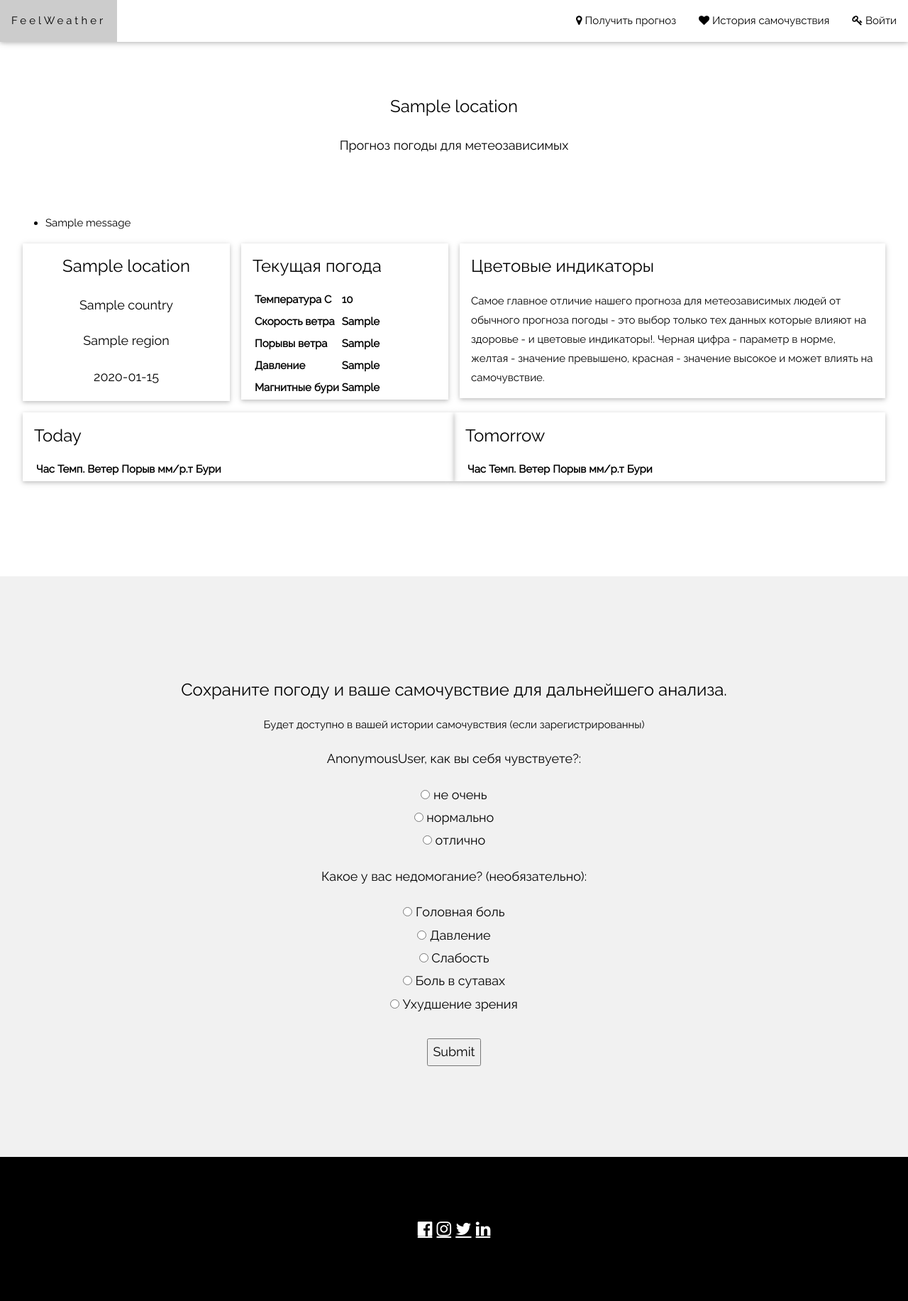
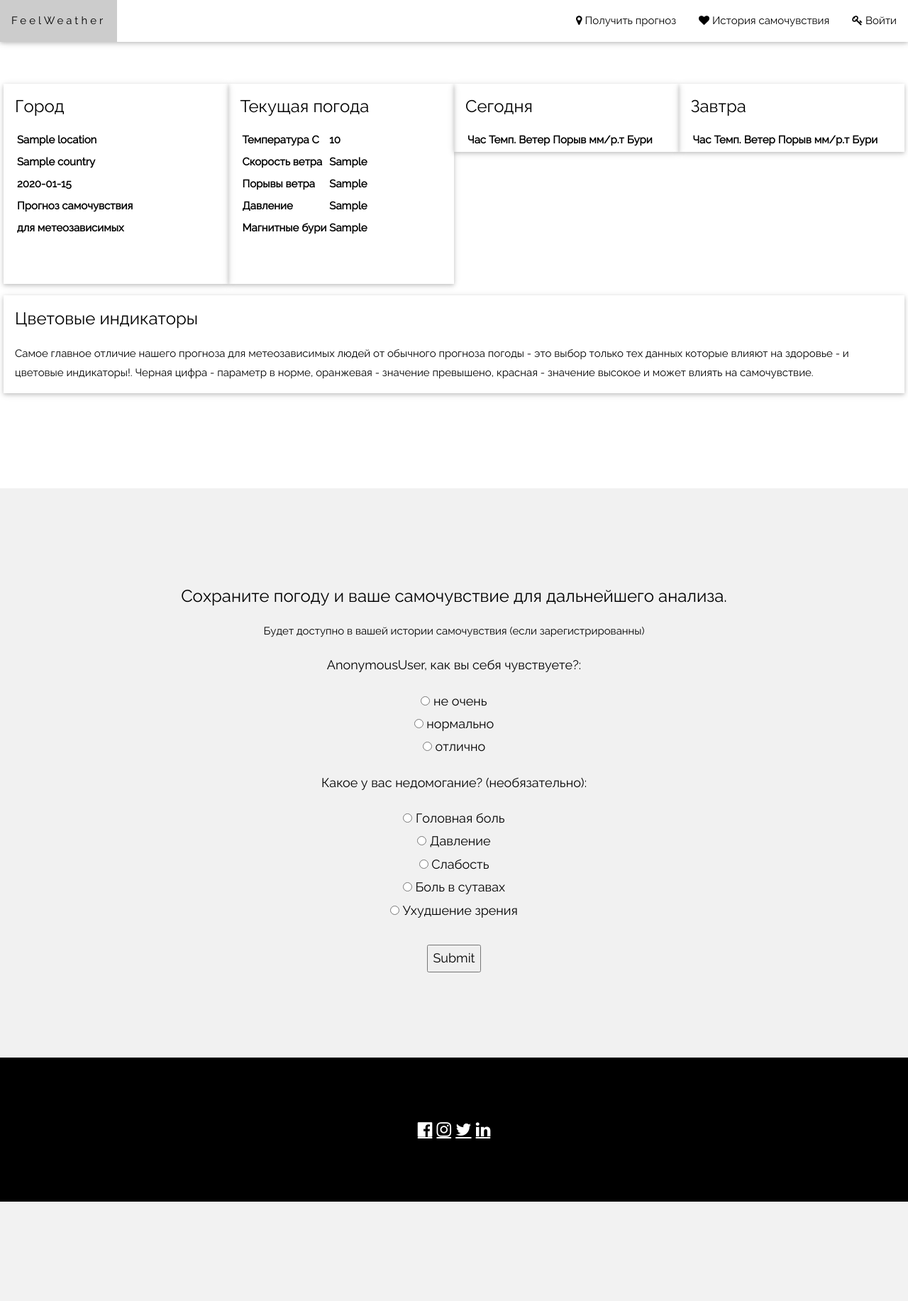
Before and after one commit to vetrof/WeatherForHuman, a Django app: template templates/getweather/get_forecast_1day.html in a window 1280 px wide. Shown: the whole page at 71% size. After the commit the page ends 1693 px from the top, so only its background shows below. Run offline with Django 4.2, Linux system fonts and the light colour scheme; the template is opened without the code that fills it: most values are stand-ins (such as "Sample title", 1, 10 or a date in 2020); one stand-in notice (Sample message) is shown; lists and menus that the app fills with data are empty.

Commit message:
Update get_forecast_1day.html

```diff
--- a/templates/getweather/get_forecast_1day.html
+++ b/templates/getweather/get_forecast_1day.html
@@ -1,7 +1,6 @@
 {% extends 'base.html' %}
 {% load static %}
 {% block content %}
-
 
 <style>
     th {
@@ -9,63 +8,62 @@
     }
     </style>
 
+<!-- main section -->
+<div class="w3-container" style="padding:118px 5px" id="team">
 
-
-
-<!-- current section -->
-<div class="w3-container" style="padding:118px 16px" id="team">
-  <h3 class="w3-center">{{location.name}}</h3>
-  <p class="w3-center w3-large">Прогноз погоды для метеозависимых</p>
-  <div class="w3-row-padding" style="margin-top:64px">
-
-
-                             {% if messages %}
-
-                            <ul class="messages">
-                            {% for message in messages %}
-                                     <li{% if message.tags %} class="{{ message.tags }}"{% endif %}>{{ message }}</li>
-                            {% endfor %}
-                            </ul>
-
-                             {% endif %}
-
-
-
+            <!-- Location section -------------------->
             <div class="w3-col l3 m6 w3-margin-bottom">
               <div class="w3-card">
-{#        <img src="/w3images/team1.jpg" alt="Jane" style="width:100%">#}
                 <div class="w3-container">
-{#          <h3>Location</h3>#}
-{#          <p class="w3-opacity">Art Director</p>#}
+                    <h3 class="w3-">Город</h3>
 
-            <h3 class="w3-center">{{location.name}}</h3>
-            <p class="w3-center w3-large">{{location.country}}</p>
-            <p class="w3-center w3-large">{{location.region}}</p>
-            <p class="w3-center w3-large">{{location.localtime}} </p>
-
-
-
+                    <table id="location">
+                            <tr>
+                                <th>{{location.name}}</th>
+                                <th> </th>
+                            </tr>
+                            <tr>
+                                <th>{{location.country}}</th>
+                                <th> </th>
+                            </tr>
+                            <tr>
+                                <th>{{location.localtime}}</th>
+                                <th> </th>
+                            </tr>
+                            <tr>
+                                <th>Прогноз самочувствия</th>
+                                <th> </th>
+                            </tr>
+                            <tr>
+                                <th>для метеозависимыx</th>
+                                <th> </th>
+                            </tr>
+                            <tr>
+                                <th>&nbsp;</th>
+                                <th> </th>
+                            </tr>
+                            <tr>
+                                <th>&nbsp;</th>
+                                <th> </th>
+                            </tr>
+                    </table>
 
                 </div>
               </div>
             </div>
 
-
-
-
+            <!-- Current section -------------------->
             <div class="w3-col l3 m6 w3-margin-bottom">
               <div class="w3-card">
-{#        <img src="/w3images/team2.jpg" alt="John" style="width:100%">#}
                 <div class="w3-container">
                   <h3>Текущая погода</h3>
-{#          <p class="w3-opacity">Location</p>#}
-
                    <table id="currenttable">
 
                                       <tr>
                                         <th>Температура С </th>
                                         <th>{{current.temp_c}}</th>
                                       </tr>
+
                                       <tr>
                                         <th>Скорость ветра </th>
                                         <th><a class="w3-{{ current.wind_alert }}">{{current.wind_kph}}</a></th>
@@ -80,52 +78,29 @@
                                         <th>Давление </th>
                                         <th><a class="w3-{{ current.pressure_alert }}">{{current.pressure_mm}}</a></th>
                                     </tr>
+
                                     <tr>
                                         <th>Магнитные бури </th>
                                         <th><a class="w3-{{ current.k_index_alert }}">{{current.k_index_current}}</a></th>
                                     </tr>
+                                    <tr>
+                                        <th>&nbsp;</th>
+                                        <th><a class="w3-"></a></th>
+                                    </tr>
+                                    <tr>
+                                        <th>&nbsp;</th>
+                                        <th><a class="w3-"></a></th>
+                                    </tr>
                             </table>
-
                 </div>
               </div>
             </div>
 
-
-<!-- Info section -->
-
-    <div class="w3-col  m6 w3-margin-bottom">
+            <!-- Forecast today section -------------------->
+            <div class="w3-col l3 m6 w3-margin-bottom">
               <div class="w3-card">
-{#        <img src="/w3images/team1.jpg" alt="Jane" style="width:100%">#}
                 <div class="w3-container">
-          <h3>Цветовые индикаторы</h3>
-{#          <p class="w3-opacity">как понимать?</p>#}
-          <p>Самое главное отличие нашего прогноза для метеозависимых людей от обычного прогноза погоды - это выбор только тех данных которые влияют на здоровье - и цветовые индикаторы!.
-          Черная цифра - параметр в норме, желтая - значение превышено, красная - значение высокое и может влиять на самочувствие.</p>
-{#          <p><button class="w3-button w3-light-grey w3-block"><i class="fa fa-envelope"></i> Contact</button></p>#}
-        </div>
-      </div>
-    </div>
-
-  </div>
-
-
-
-
-<!-- Forecast section -->
-<div class="w3-container" id="Forecast">
-{#  <h3 class="w3-center">{{location.name}}</h3>#}
-{#  <p class="w3-center w3-large">{{location.country}}, {{location.localtime}} </p>#}
-{#  <div class="w3-row-padding" >#}
-  <div class="w3-row" >
-
-    <div class="w3-col m6 w3-margin-bottom">
-      <div class="w3-card">
-{#        <img src="/w3images/team2.jpg" alt="John" style="width:100%">#}
-        <div class="w3-container">
-          <h3>Today</h3>
-{#          <p class="w3-opacity">Location</p>#}
-
-
+                              <h3>Сегодня</h3>
                             <style>
                             th {
                               text-align: center;
@@ -133,7 +108,6 @@
                             </style>
 
                             <table id="forecast0table">
-
 
                             <tr>
                             <th>Час</th>
@@ -160,20 +134,18 @@
                                 {% endfor %}
                             </table>
 
+
+
+
                 </div>
               </div>
             </div>
 
-
-
-         <div class="w3-col  m6 w3-margin-bottom">
+            <!-- Forecast tomorrow section -------------------->
+            <div class="w3-col l3 m6 w3-margin-bottom">
               <div class="w3-card">
-{#        <img src="/w3images/team2.jpg" alt="John" style="width:100%">#}
                 <div class="w3-container">
-          <h3>Tomorrow</h3>
-{#          <p class="w3-opacity">Location</p>#}
-
-
+                  <h3>Завтра</h3>
                             <style>
                             th {
                               text-align: left;
@@ -210,22 +182,25 @@
               </div>
             </div>
 
+            <!-- Info section -->
+            <div class="w3-col l12 m6 w3-margin-bottom center-block">
+          <div class="w3-card">
+            <div class="w3-container">
+              <h3>Цветовые индикаторы</h3>
+              <p>Самое главное отличие нашего прогноза для метеозависимых людей от обычного прогноза погоды - это выбор только тех данных которые влияют на здоровье - и цветовые индикаторы!.
+              Черная цифра - параметр в норме, оранжевая - значение превышено, красная - значение высокое и может влиять на самочувствие.</p>
             </div>
-
-
-
           </div>
         </div>
 
-
+</div>
 
 <!-- feel form Section -->
-<div class="w3-container w3-light-grey" style="padding:128px 16px" id="contact">
+<div class="w3-container w3-light-grey" style="padding:120px 16px" id="contact">
   <h3 class="w3-center">Сохраните погоду и ваше самочувствие для дальнейшего анализа.</h3>
   <p class="w3-center ">Будет доступно в вашей истории самочувствия (если зарегистрированны)</p>
-{#  <p class="w3-center ">(только для зарегистрированных пользователей)</p>#}
+
   <div style="margin-top:1px" class="w3-center w3-large">
-
       <form action="{% url 'save_feel_data' %}">
                   <p>{{ user }}, как вы себя чувствуете?:</p>
                   <input type="radio" id="feel_num" required name="feel_num" value="0">
@@ -250,9 +225,8 @@
                   <label for="age3">Ухудшение зрения</label><br><br>
                   <input type="submit" value="Submit">
                 </form>
-
-    <!-- Image of location/map -->
+  </div>
 
 </div>
-</div>
+
 {% endblock %}
```
Lines whose indentation alone changed are shown as unchanged.
